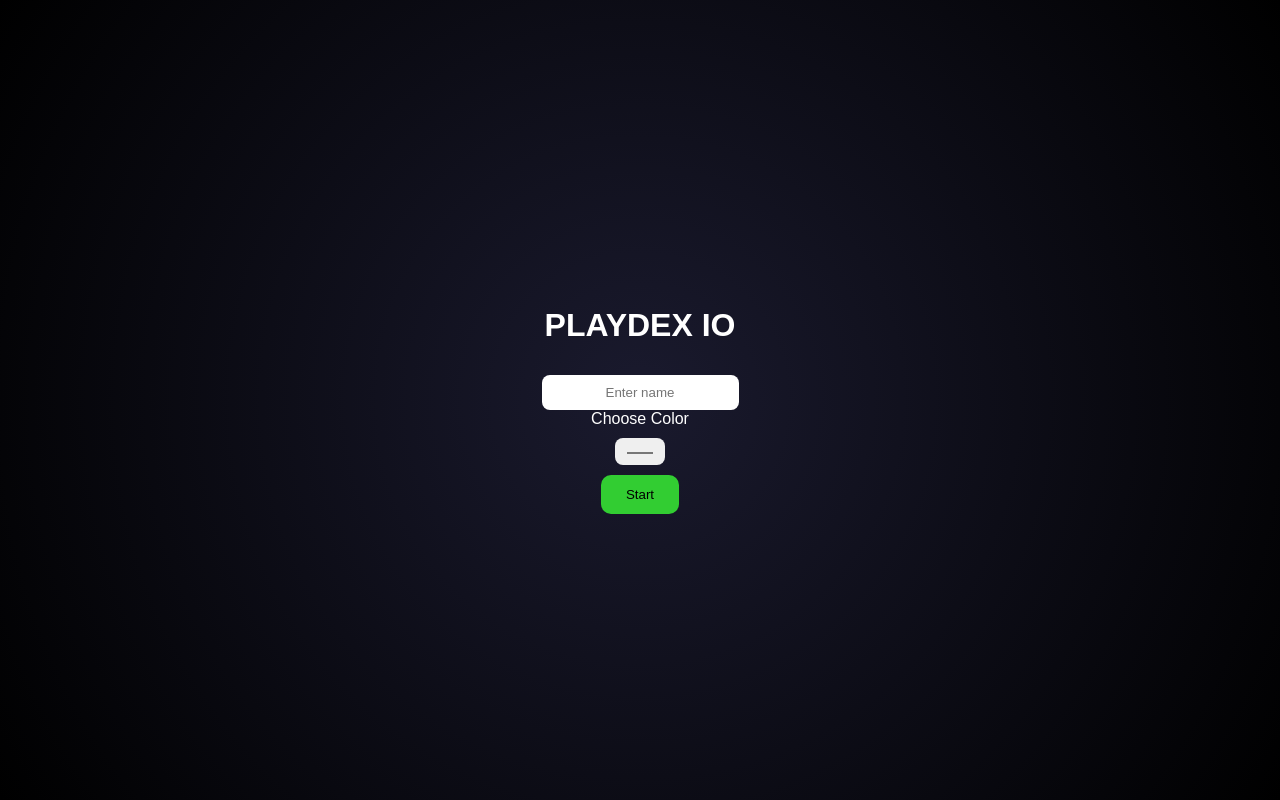
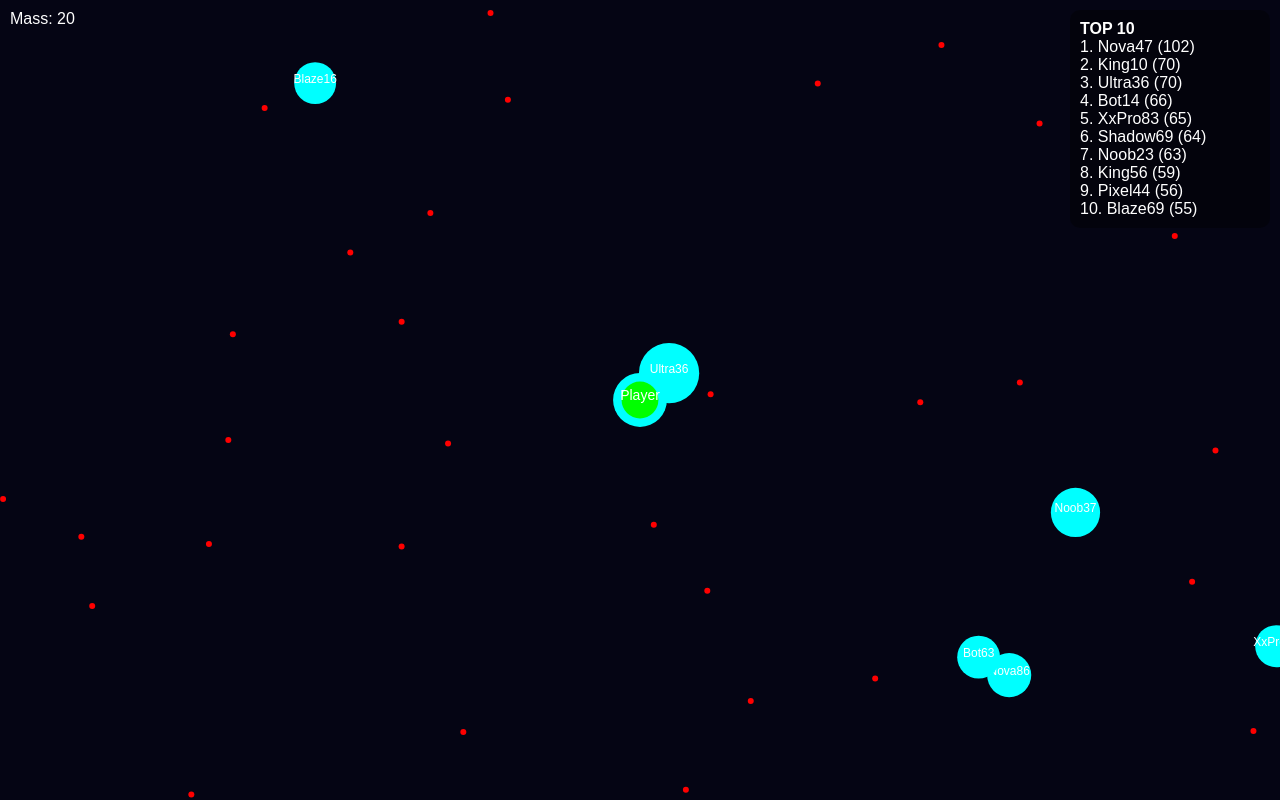
Before and after one commit to r3trotop-boop/Playdex, a plain HTML site: page index.html in a window 1280 px wide. Drawn offline with Linux system fonts and the light colour scheme.

Commit message:
Update index.html

```diff
--- a/index.html
+++ b/index.html
@@ -2,73 +2,42 @@
 <html>
 <head>
 <meta charset="UTF-8">
-<title>Playdex IO</title>
+<title>Playdex IO Core</title>
 
 <style>
 body {
-  margin: 0;
-  overflow: hidden;
-  background: radial-gradient(circle, #0a0a1a, #000);
-  font-family: Arial;
+  margin:0;
+  overflow:hidden;
+  background:#050514;
+  font-family:Arial;
 }
 
 canvas { display:block; }
 
-/* HUD */
 #hud {
-  position: absolute;
-  top: 10px;
-  left: 10px;
-  color: white;
+  position:absolute;
+  top:10px;
+  left:10px;
+  color:white;
 }
 
-/* MENU */
-#menu {
-  position: absolute;
-  width: 100%;
-  height: 100%;
-  background: radial-gradient(circle, #1a1a2e, #000);
-  display: flex;
-  flex-direction: column;
-  justify-content: center;
-  align-items: center;
-  color: white;
-}
-
-input, select {
-  padding: 10px;
-  margin-top: 10px;
-  border-radius: 8px;
-  border: none;
-  text-align: center;
-}
-
-button {
-  margin-top: 10px;
-  padding: 12px 25px;
-  border: none;
-  border-radius: 10px;
-  background: limegreen;
-  cursor: pointer;
+#lb {
+  position:absolute;
+  top:10px;
+  right:10px;
+  color:white;
+  background:rgba(0,0,0,0.4);
+  padding:10px;
+  border-radius:10px;
+  width:180px;
 }
 </style>
 </head>
 
 <body>
 
-<div id="menu">
-  <h1>PLAYDEX IO</h1>
-
-  <input id="nameInput" placeholder="Enter name">
-
-  <label>Choose Color</label>
-  <input type="color" id="colorPick" value="#00ff00">
-
-  <button onclick="startGame()">Start</button>
-</div>
-
 <div id="hud"></div>
-
+<div id="lb"></div>
 <canvas id="c"></canvas>
 
 <script>
@@ -79,19 +48,18 @@ c.width = innerWidth;
 c.height = innerHeight;
 
 // WORLD
-const world = { w: 3000, h: 3000 };
+const world = { w: 4000, h: 4000 };
 
-// CAMERA
+// CAMERA (SMOOTH)
 const cam = { x:0, y:0 };
 
 // PLAYER
 const player = {
-  x: world.w/2,
-  y: world.h/2,
+  x: 2000,
+  y: 2000,
   mass: 20,
-  speed: 4,
   name: "Player",
-  color: "#00ff00"
+  color: "lime"
 };
 
 // INPUT
@@ -101,49 +69,42 @@ addEventListener("keyup", e => keys[e.key.toLowerCase()] = false);
 
 // FOOD
 const food = [];
-for(let i=0;i<500;i++){
-  food.push({x:Math.random()*world.w,y:Math.random()*world.h,r:3});
+for(let i=0;i<600;i++) spawnFood();
+
+function spawnFood(){
+  food.push({
+    x:Math.random()*world.w,
+    y:Math.random()*world.h,
+    r:3
+  });
 }
 
-// NAMES
-const names = [
-"Shadow","Pixel","Nova","Blaze","XxPro","LilCat","MegaDog",
-"UltraKid","DarkLord","CrazyBean","NoobMaster","Ghost","Echo"
-];
+// NAME SYSTEM
+const names = ["Shadow","Pixel","Nova","Blaze","King","Noob","Ghost","Ultra","XxPro","Bot"];
 
 function randName(){
   return names[Math.floor(Math.random()*names.length)] + Math.floor(Math.random()*99);
 }
 
-// BOTS
+// BOTS (50 WITH RANDOM SIZE)
 const bots = [];
-for(let i=0;i<40;i++){
+for(let i=0;i<50;i++){
   bots.push({
     x:Math.random()*world.w,
     y:Math.random()*world.h,
-    mass:10+Math.random()*30,
-    speed:1.5+Math.random(),
-    name:randName(),
-    color:`hsl(${Math.random()*360},70%,60%)`
+    mass:10+Math.random()*60,
+    speed:1.3+Math.random(),
+    name:randName()
   });
-}
-
-// START
-function startGame(){
-  player.name = document.getElementById("nameInput").value || randName();
-  player.color = document.getElementById("colorPick").value;
-
-  document.getElementById("menu").style.display="none";
-  loop();
 }
 
 // UTIL
 function dist(a,b){return Math.hypot(a.x-b.x,a.y-b.y);}
 function size(m){return 5+Math.sqrt(m)*3;}
 
-// PLAYER
+// PLAYER UPDATE
 function updatePlayer(){
-  let sp = player.speed;
+  let sp = 4;
 
   if(keys["w"]||keys["arrowup"]) player.y-=sp;
   if(keys["s"]||keys["arrowdown"]) player.y+=sp;
@@ -153,53 +114,154 @@ function updatePlayer(){
   player.x=Math.max(0,Math.min(world.w,player.x));
   player.y=Math.max(0,Math.min(world.h,player.y));
 
+  // eat food
   for(let i=food.length-1;i>=0;i--){
     if(dist(player,food[i]) < size(player.mass)){
       player.mass++;
-      food[i]={x:Math.random()*world.w,y:Math.random()*world.h,r:3};
+      food.splice(i,1);
+      spawnFood();
     }
   }
 }
 
-// BOTS AI
+// BOT AI (REAL IO LOGIC)
 function updateBots(){
+
+  const RADIUS = 450;
+
   for(let b of bots){
-    let target=food[0];
 
-    for(let f of food){
-      if(dist(b,f)<dist(b,target)) target=f;
+    let bSize = size(b.mass);
+
+    let target = null;
+    let bestDist = Infinity;
+
+    let threat = null;
+    let threatDist = Infinity;
+
+    // scan environment
+    for(let other of bots){
+
+      if(other === b) continue;
+
+      let d = dist(b,other);
+      let oSize = size(other.mass);
+
+      // prey
+      if(bSize > oSize*1.15 && d < RADIUS){
+        if(d < bestDist){
+          bestDist = d;
+          target = other;
+        }
+      }
+
+      // threat
+      if(oSize > bSize*1.15 && d < RADIUS){
+        if(d < threatDist){
+          threatDist = d;
+          threat = other;
+        }
+      }
     }
 
-    let a=Math.atan2(target.y-b.y,target.x-b.x);
-    b.x+=Math.cos(a)*b.speed;
-    b.y+=Math.sin(a)*b.speed;
+    // player as target/threat
+    let pd = dist(b,player);
 
+    if(size(player.mass) < bSize*0.85 && pd < RADIUS){
+      if(pd < bestDist){
+        bestDist = pd;
+        target = player;
+      }
+    }
+
+    if(size(player.mass) > bSize*1.15 && pd < RADIUS){
+      if(pd < threatDist){
+        threatDist = pd;
+        threat = player;
+      }
+    }
+
+    let tx = b.x;
+    let ty = b.y;
+
+    // flee first
+    if(threat){
+      let a = Math.atan2(b.y - threat.y, b.x - threat.x);
+      tx = b.x + Math.cos(a)*120;
+      ty = b.y + Math.sin(a)*120;
+    }
+    // then hunt
+    else if(target){
+      tx = target.x;
+      ty = target.y;
+    }
+    // else wander slightly
+    else {
+      tx = b.x + (Math.random()-0.5)*40;
+      ty = b.y + (Math.random()-0.5)*40;
+    }
+
+    let a = Math.atan2(ty-b.y, tx-b.x);
+    b.x += Math.cos(a)*b.speed;
+    b.y += Math.sin(a)*b.speed;
+
+    // eat food
     for(let i=food.length-1;i>=0;i--){
-      if(dist(b,food[i])<size(b.mass)){
-        b.mass++;
-        food[i]={x:Math.random()*world.w,y:Math.random()*world.h,r:3};
+      if(dist(b,food[i]) < bSize){
+        b.mass += 0.5;
+        food.splice(i,1);
+        spawnFood();
       }
+    }
+
+    // eat bots
+    for(let i=bots.length-1;i>=0;i--){
+      let o = bots[i];
+      if(o===b) continue;
+
+      if(bSize > size(o.mass)*1.2 && dist(b,o) < bSize){
+        b.mass += o.mass*0.7;
+        bots.splice(i,1);
+        bots.push(createBot());
+      }
+    }
+
+    // eat player
+    if(bSize > size(player.mass)*1.2 && pd < bSize){
+      player.mass = 20;
+      player.x = 2000;
+      player.y = 2000;
     }
   }
 }
 
-// CAMERA
-function updateCamera(){
-  cam.x += (player.x-innerWidth/2-cam.x)*0.08;
-  cam.y += (player.y-innerHeight/2-cam.y)*0.08;
+function createBot(){
+  return {
+    x:Math.random()*world.w,
+    y:Math.random()*world.h,
+    mass:10+Math.random()*60,
+    speed:1.3+Math.random(),
+    name:randName()
+  };
 }
 
-// DRAW FANCY
+// CAMERA SMOOTH
+function updateCamera(){
+  cam.x += (player.x - innerWidth/2 - cam.x)*0.08;
+  cam.y += (player.y - innerHeight/2 - cam.y)*0.08;
+}
+
+// DRAW
 function draw(){
-  ctx.fillStyle="#050510";
+  ctx.fillStyle="#050514";
   ctx.fillRect(0,0,c.width,c.height);
 
   ctx.save();
   ctx.translate(-cam.x,-cam.y);
 
   // FOOD
+  ctx.fillStyle="red";
   for(let f of food){
-    ctx.fillStyle="red";
     ctx.beginPath();
     ctx.arc(f.x,f.y,f.r,0,Math.PI*2);
     ctx.fill();
@@ -207,39 +269,46 @@ function draw(){
 
   // BOTS
   for(let b of bots){
-    ctx.fillStyle=b.color;
+    let s = size(b.mass);
+
+    ctx.fillStyle="cyan";
     ctx.beginPath();
-    ctx.arc(b.x,b.y,size(b.mass),0,Math.PI*2);
+    ctx.arc(b.x,b.y,s,0,Math.PI*2);
     ctx.fill();
 
-    // CENTER NAME (FIXED)
     ctx.fillStyle="white";
+    ctx.textAlign="center";
     ctx.font="12px Arial";
-    ctx.textAlign="center";
     ctx.fillText(b.name,b.x,b.y);
   }
 
-  // PLAYER (FANCY GLOW)
-  ctx.shadowBlur=20;
-  ctx.shadowColor=player.color;
-
-  ctx.fillStyle=player.color;
+  // PLAYER
+  ctx.fillStyle="lime";
   ctx.beginPath();
   ctx.arc(player.x,player.y,size(player.mass),0,Math.PI*2);
   ctx.fill();
 
-  ctx.shadowBlur=0;
-
-  // CENTER NAME
   ctx.fillStyle="white";
+  ctx.textAlign="center";
   ctx.font="14px Arial";
-  ctx.textAlign="center";
   ctx.fillText(player.name,player.x,player.y);
 
   ctx.restore();
 
-  document.getElementById("hud").innerHTML=
-    `Mass: ${Math.floor(player.mass)}`;
+  // HUD
+  document.getElementById("hud").innerHTML =
+    "Mass: " + Math.floor(player.mass);
+}
+
+// LEADERBOARD
+function updateLB(){
+  let list = [...bots, player]
+    .sort((a,b)=>b.mass-a.mass)
+    .slice(0,10);
+
+  document.getElementById("lb").innerHTML =
+    "<b>TOP 10</b><br>" +
+    list.map((p,i)=>`${i+1}. ${p.name} (${Math.floor(p.mass)})`).join("<br>");
 }
 
 // LOOP
@@ -247,9 +316,12 @@ function loop(){
   updatePlayer();
   updateBots();
   updateCamera();
+  updateLB();
   draw();
   requestAnimationFrame(loop);
 }
+
+loop();
 </script>
 
 </body>
```
